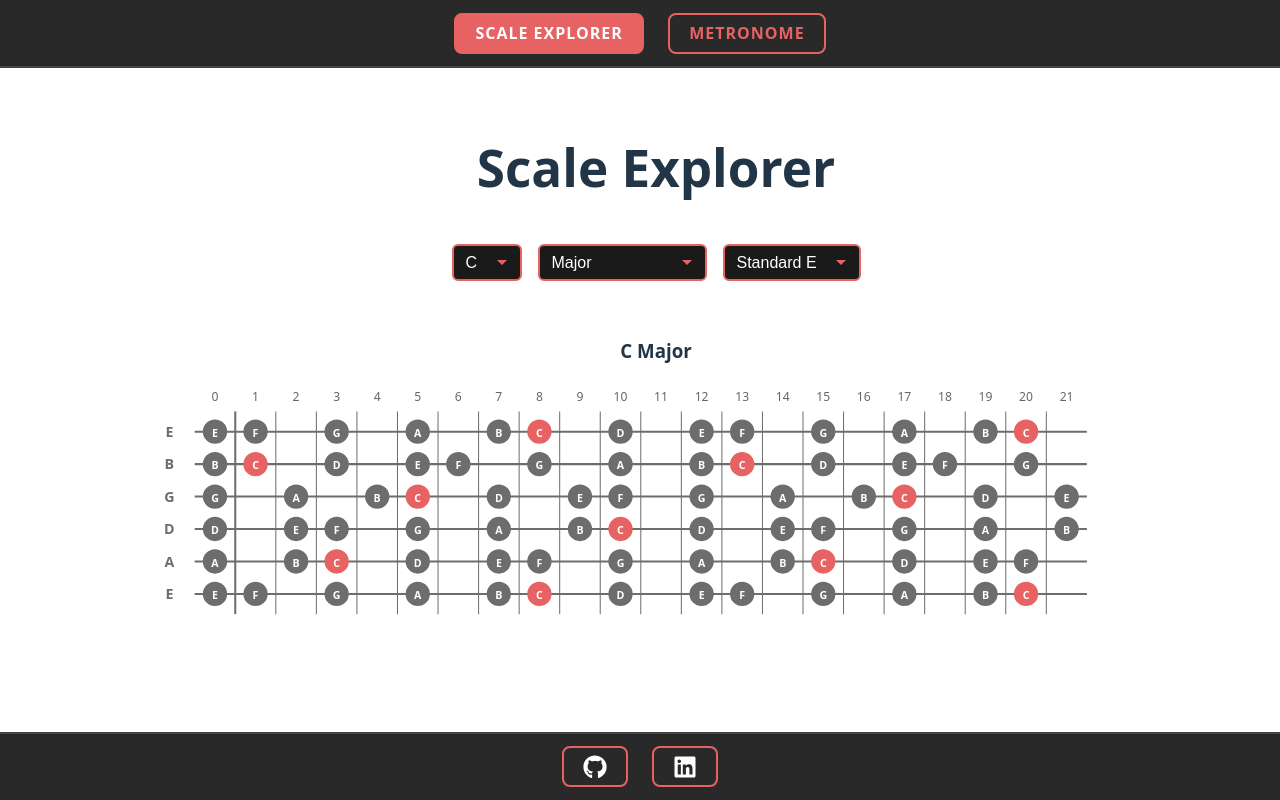
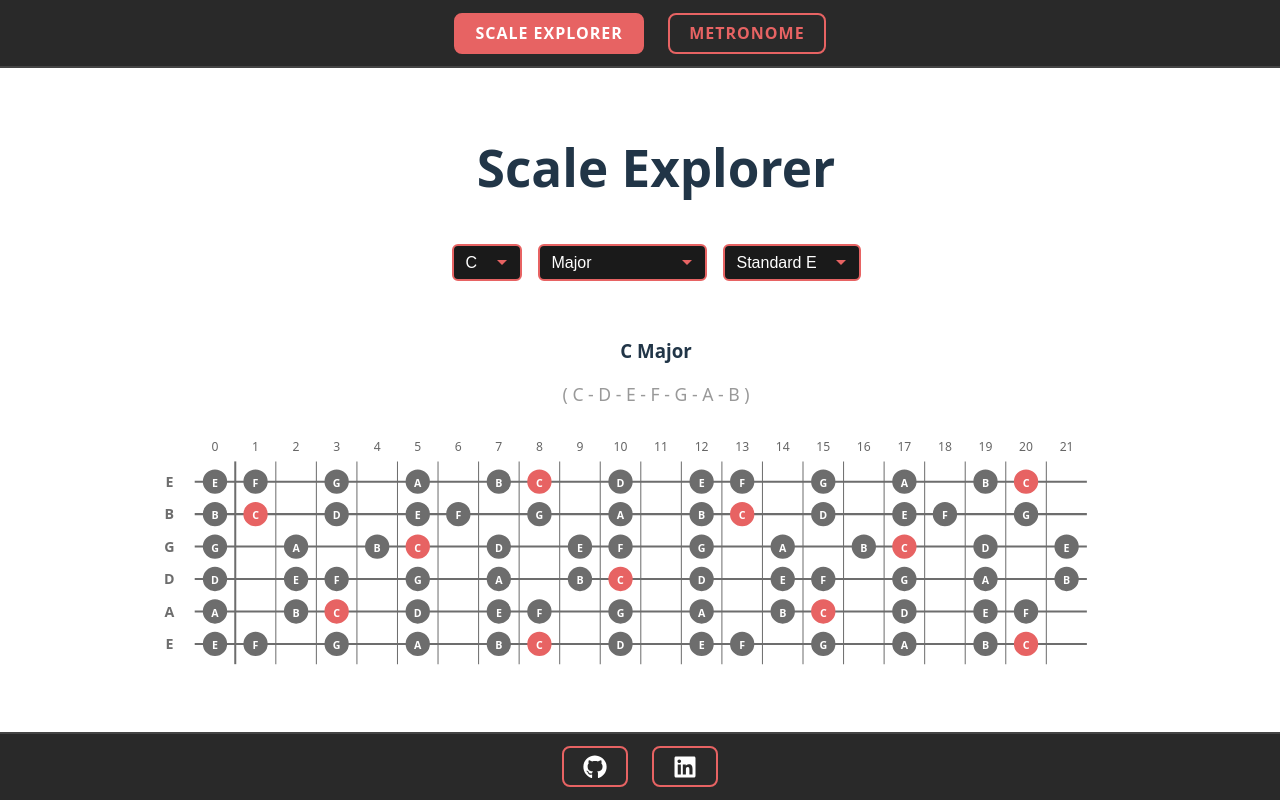
Before and after one commit to felipecamejo/GuitarWeb, a React (Vite) app: page /scale in a window 1280 px wide. Built offline with nearby package versions, Linux system fonts and the light colour scheme; the HTML template or start-up script is replaced by a standard one.

Commit message:
ahora dice las notas

```diff
--- a/src/App.jsx
+++ b/src/App.jsx
@@ -5,6 +5,7 @@ import Diagram from './components/Diagram'
 import Selector from './components/Selector'
 import Metronome from './components/Metronome'
 import { FaGithub, FaLinkedin } from 'react-icons/fa'
+import { getScaleNotes } from './utils/ScaleUtils'
 
 function ScaleGenerator() {
   const [selectedNote, setSelectedNote] = useState('C')
@@ -41,6 +42,9 @@ function ScaleGenerator() {
     }
   }
 
+  // Obtener las notas de la escala actual
+  const scaleNotes = getScaleNotes(selectedNote, selectedScaleType)
+
   return (
     <div style={{ width: '100%', maxWidth: '1200px' }}>
       <h1>Scale Explorer</h1>
@@ -59,6 +63,10 @@ function ScaleGenerator() {
       <h3 style={{ textAlign: 'center', margin: '2rem 0 1rem 0' }}>
         {selectedNote} {nameScaleType(selectedScaleType)}
       </h3>
+
+      <p style={{ textAlign: 'center', margin: '0.5rem 0 1.5rem 0', color: '#999', fontSize: '1.1rem' }}>
+        ( {scaleNotes.join(' - ')} )
+      </p>
 
       <div style={{ width: '80vw', marginLeft: 'calc(50% - 40vw)', overflowX: 'auto' }}>
         <Diagram
```
